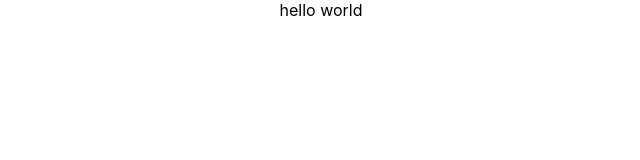
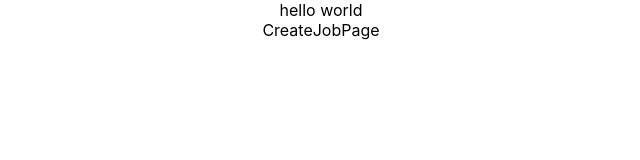
Before and after one commit to jeff-lent/create-job-ui, a React (Create React App) app in the folder create-job-ui/: page / in a window 1280 px wide. Shown: the top 160 px of the page, without its empty margins (319-959 px from the left). Built offline with nearby package versions, Linux system fonts and the light colour scheme.

Commit message:
create job page initialized

```diff
--- a/create-job-ui/src/App.js
+++ b/create-job-ui/src/App.js
@@ -1,10 +1,14 @@
 import logo from './logo.svg';
 import './App.css';
+import { CreateJobPage } from './pages/CreateJobPage';
 
 function App() {
   return (
     <div className="App">
       hello world
+      <CreateJobPage>
+
+      </CreateJobPage>
     </div>
   );
 }
--- /dev/null
+++ b/create-job-ui/src/pages/CreateJobPage.js
@@ -0,0 +1,7 @@
+import React from 'react'
+
+export const CreateJobPage = () => {
+  return (
+    <div>CreateJobPage</div>
+  )
+}
```
